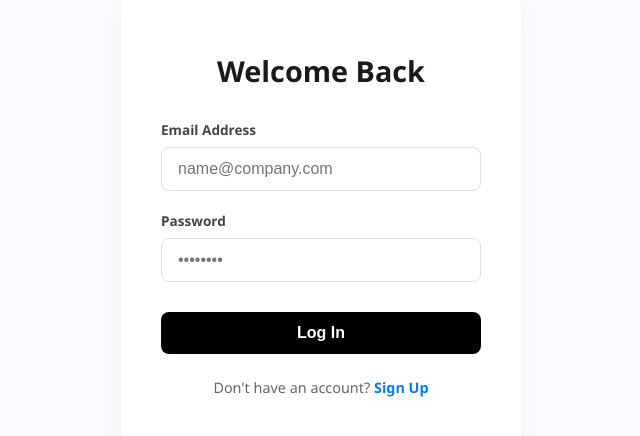
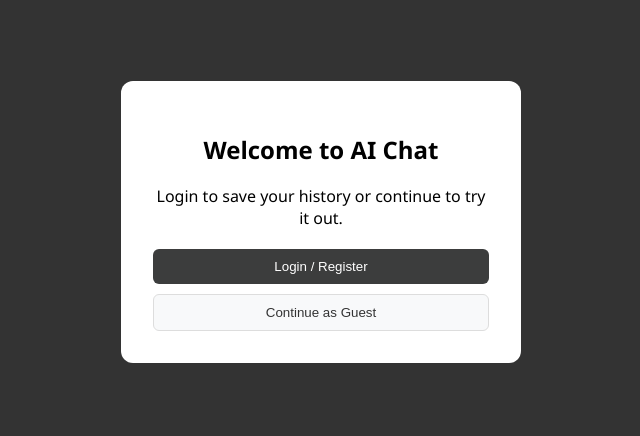
Before and after one commit to denislavgrnv/basic_openai_chatbot, a React (Vite) app in the folder react_chatbot/: page / in a window 1280 px wide. Shown: the part 178-614 px from the top of the page, without its empty margins (319-959 px from the left). Built offline with nearby package versions, Linux system fonts and the light colour scheme.

Commit message:
guest implementation
Guest can chat with the bot. The messages will not be saved for the future. The agent has now summary of the chat's messages. There is a modal that asks you to login or register so you can have chat history.

```diff
--- a/react_chatbot/src/App.jsx
+++ b/react_chatbot/src/App.jsx
@@ -10,6 +10,7 @@ export default function App() {
     const [user, setUser] = useState(() =>
         localStorage.getItem('user_data') ? JSON.parse(localStorage.getItem('user_data')) : null
     );
+    const [guestSummary, setGuestSummary] = useState("");
     const [input, setInput] = useState("");
     const [currentConvoId, setCurrentConvoId] = useState(null);
     const [sidebarRefresh, setSidebarRefresh] = useState(0);
@@ -19,6 +20,7 @@ export default function App() {
     ]);
     const [isTyping, setIsTyping] = useState(false);
     const messagesEndRef = useRef(null);
+    const [showAuthModal, setShowAuthModal] = useState(!localStorage.getItem('user_data'));
 
     useEffect(() => {
         messagesEndRef.current?.scrollIntoView({ behavior: "smooth" });
@@ -29,19 +31,20 @@ export default function App() {
 
         const userText = input;
         setInput("");
-
         const userMsg = { id: Date.now(), text: userText, sender: "user", isNew: false };
         setMessages(prev => [...prev, userMsg]);
         setIsTyping(true);
 
         try {
-            const response = await api.post('http://localhost:5000/api/chat', {
-                userId: user._id,
+            // 2. GUEST LOGIC: If guest, use a different flow
+            if (user?.isGuest) {
+                // You can either call a specific guest API or a limited version of your chat
+                const response = await api.post('http://localhost:5000/api/chat/guest', {
                     userQuestion: userText,
-                conversationId: currentConvoId
+                    historySummary: guestSummary
                 });
 
-            setIsTyping(false);
+                setGuestSummary(response.newSummary);
 
                 const aiMsg = {
                     id: Date.now() + 1,
@@ -49,14 +52,28 @@ export default function App() {
                     sender: "assistant",
                     isNew: true
                 };
-
                 setMessages(prev => [...prev, aiMsg]);
-
+                setIsTyping(false);
+            } else {
+                // REGULAR LOGIC for logged-in users
+                const response = await api.post('http://localhost:5000/api/chat', {
+                    userId: user._id,
+                    userQuestion: userText,
+                    conversationId: currentConvoId
+                });
+                setIsTyping(false);
+                const aiMsg = {
+                    id: Date.now() + 1,
+                    text: response.aiResponse,
+                    sender: "assistant",
+                    isNew: true
+                };
+                setMessages(prev => [...prev, aiMsg]);
                 if (!currentConvoId) {
                     setCurrentConvoId(response.conversationId);
                 }
-
                 setSidebarRefresh(prev => prev + 1);
+            };
         } catch (error) {
             console.error("Chat Error:", error);
             setIsTyping(false);
@@ -120,18 +137,52 @@ export default function App() {
         }
     }, [user?._id]);
 
+    const handleContinueAsGuest = () => {
+        const guestUser = { isGuest: true, name: "Guest" };
+        setUser(guestUser);
+    };
+
+    const handleLogout = () => {
+        localStorage.removeItem('user_data');
+        setUser(null);
+        setCurrentConvoId(null);
+        setMessages([{ id: 'welcome', text: "Hello! How can I help you today?", sender: "assistant", isNew: false }]);
+    }
+
+    // --- AUTH & GUEST MODAL ---
+    if (showAuthModal && !user) {
+        return (
+            <div className="modal-overlay">
+                <div className="auth-choice-card">
+                    <h2>Welcome to AI Chat</h2>
+                    <p>Login to save your history or continue to try it out.</p>
+                    <div className="modal-actions">
+                        <button className="primary-btn" onClick={() => setShowAuthModal(false)}>
+                            Login / Register
+                        </button>
+                        <button className="secondary-btn" onClick={handleContinueAsGuest}>
+                            Continue as Guest
+                        </button>
+                    </div>
+                </div>
+            </div>
+        );
+    }
+
     if (!user) {
         return (
-            <div>
+            <div className="auth-page-container">
                 {isLogin ? (
                     <LoginPage
                         onLoginSuccess={handleAuthSuccess}
                         switchToRegister={toggleView}
+                        onGuestContinue={handleContinueAsGuest} // Pass it here
                     />
                 ) : (
                     <RegisterPage
                         onRegisterSuccess={handleAuthSuccess}
                         switchToLogin={toggleView}
+                        onGuestContinue={handleContinueAsGuest} // And here
                     />
                 )}
             </div>
@@ -140,10 +191,25 @@ export default function App() {
 
     return (
         <div className="app-layout">
+            {/* TOP RIGHT AUTH ACTION */}
+            <div className="top-auth-nav">
+                {user.isGuest ? (
+                    <button className="login-link-btn" onClick={() => setUser(null)}>
+                        Sign In to save history
+                    </button>
+                ) : (
+                    <div className="user-profile-nav">
+                        <button className="logout-btn" onClick={handleLogout}>Logout</button>
+                    </div>
+                )}
+            </div>
+
             <ChatHistorySideBar
-                onSelectConversation={loadConversation}
+                // If guest, we pass an empty array or handle it inside the component
+                onSelectConversation={user.isGuest ? () => { } : loadConversation}
                 onNewChat={handleNewChat}
                 refreshTrigger={sidebarRefresh}
+                isGuest={user.isGuest} // Pass the guest status down
             />
             <main className="main-content">
                 <div className="chat-messages">
@@ -196,18 +262,6 @@ export default function App() {
                         AI may display inaccurate info, so double-check its responses.
                     </p>
                 </div>
-                <button onClick={async () => {
-                    try {
-                        localStorage.removeItem('user_data');
-                        setUser(null);
-                        setSidebarRefresh(prev => prev + 1);
-                        setMessages([{ id: 'welcome', text: "Hello! How can I help you today?", sender: "assistant", isNew: false }]);
-                    } catch (err) {
-                        console.error("Logout failed", err);
-                    }
-                }}>
-                    Logout
-                </button>
             </main>
         </div>
     );
--- a/react_chatbot/src/chatbot.css
+++ b/react_chatbot/src/chatbot.css
@@ -421,3 +421,129 @@ html {
     align-items: flex-start;
     justify-content: flex-start;
 }
+
+.modal-overlay {
+    position: fixed;
+    top: 0;
+    left: 0;
+    width: 100%;
+    height: 100%;
+    background: rgba(0, 0, 0, 0.8);
+    display: flex;
+    justify-content: center;
+    align-items: center;
+    z-index: 1000;
+}
+
+.auth-choice-card {
+    background: white;
+    padding: 2rem;
+    border-radius: 12px;
+    text-align: center;
+    max-width: 400px;
+}
+
+.modal-actions {
+    display: flex;
+    flex-direction: column;
+    gap: 10px;
+    margin-top: 20px;
+}
+
+.primary-btn {
+    background: #3c3d3d;
+    color: white;
+    border: none;
+    padding: 10px;
+    border-radius: 6px;
+    cursor: pointer;
+}
+.secondary-btn {
+    background: #f8f9fa;
+    color: #333;
+    border: 1px solid #ddd;
+    padding: 10px;
+    border-radius: 6px;
+    cursor: pointer;
+}
+
+/* Positioning the Auth link top right */
+.top-auth-nav {
+    position: absolute;
+    top: 20px;
+    right: 30px;
+    z-index: 100;
+}
+
+.login-link-btn {
+    background: #363737;
+    color: white;
+    border: none;
+    padding: 8px 16px;
+    border-radius: 20px;
+    font-weight: 500;
+    cursor: pointer;
+    box-shadow: 0 2px 5px rgba(0, 0, 0, 0.1);
+    transition: transform 0.2s;
+}
+
+.login-link-btn:hover {
+    transform: translateY(-1px);
+    background: #757576;
+}
+
+/* Sidebar styling for Guest Mode */
+.guest-history-msg {
+    padding: 20px;
+    color: #888;
+    font-size: 0.85rem;
+    text-align: center;
+    border: 1px dashed #ddd;
+    margin: 10px;
+    border-radius: 8px;
+}
+
+/* Ensure main content doesn't overlap with the top button */
+.main-content {
+    padding-top: 60px; /* Space for the top-right nav */
+}
+
+.auth-footer {
+    display: flex;
+    flex-direction: column;
+    align-items: center;
+    gap: 10px;
+    margin-top: 20px;
+}
+
+.guest-separator {
+    display: flex;
+    align-items: center;
+    width: 100%;
+    color: #999;
+    font-size: 0.8rem;
+    text-transform: uppercase;
+}
+
+.guest-separator::before,
+.guest-separator::after {
+    content: "";
+    flex: 1;
+    border-bottom: 1px solid #eee;
+    margin: 0 10px;
+}
+
+.guest-link-btn {
+    background: transparent;
+    border: none;
+    color: #666;
+    font-size: 0.9rem;
+    text-decoration: underline;
+    cursor: pointer;
+    padding: 5px;
+    transition: color 0.2s;
+}
+
+.guest-link-btn:hover {
+    color: #007bff;
+}
--- a/react_chatbot/src/components/chat_history/ChatHistorySideBar.jsx
+++ b/react_chatbot/src/components/chat_history/ChatHistorySideBar.jsx
@@ -1,12 +1,23 @@
 import ChatHistoryEachTitle from "./ChatHistoryEachTitle";
 
-export default function ChatHistorySideBar({ onSelectConversation, onNewChat, refreshTrigger }) {
+export default function ChatHistorySideBar({ onSelectConversation, onNewChat, refreshTrigger, isGuest }) {
     return (
         <aside className="sidebar">
             <button className="new-chat-btn" onClick={onNewChat}>+ New Chat</button>
-            <div className="history-label">Recent</div>
 
-            <ChatHistoryEachTitle onSelect={onSelectConversation} refreshTrigger={refreshTrigger} />
+            {!isGuest ? (
+                <>
+                    <div className="history-label">Recent</div>
+                    <ChatHistoryEachTitle
+                        onSelect={onSelectConversation}
+                        refreshTrigger={refreshTrigger}
+                    />
+                </>
+            ) : (
+                <div className="guest-sidebar-empty">
+                    <p>History is disabled in Guest Mode.</p>
+                </div>
+            )}
         </aside>
     );
 }
--- a/react_chatbot/src/components/login/LoginPage.jsx
+++ b/react_chatbot/src/components/login/LoginPage.jsx
@@ -3,7 +3,7 @@ import api from '../../../api/requester.js';
 import './LoginPage.css';
 
 // 1. Add switchToRegister to the props here
-export default function LoginPage({ onLoginSuccess, switchToRegister }) {
+export default function LoginPage({ onLoginSuccess, switchToRegister, onGuestContinue }) {
     const [email, setEmail] = useState("");
     const [password, setPassword] = useState("");
     const [error, setError] = useState("");
@@ -60,16 +60,17 @@ export default function LoginPage({ onLoginSuccess, switchToRegister }) {
                     <button type="submit" className="auth-btn">Log In</button>
                 </form>
 
-                <div className="auth-footer" style={{ marginTop: '1.5rem', textAlign: 'center' }}>
-                    <p style={{ fontSize: '0.9rem', color: '#666' }}>
-                        Don't have an account?{' '}
-                        <span
-                            onClick={switchToRegister}
-                            style={{ color: '#007bff', cursor: 'pointer', fontWeight: 'bold' }}
-                        >
-                            Sign Up
-                        </span>
-                    </p>
+                <div className="auth-footer">
+                    <p>Don't have an account? <span onClick={switchToRegister}>Sign Up</span></p>
+
+                    <div className="guest-separator">or</div>
+                    <button
+                        type="button"
+                        className="guest-link-btn"
+                        onClick={onGuestContinue}
+                    >
+                        Continue as Guest
+                    </button>
                 </div>
             </div>
         </div>
```
Also changed, not shown: 1 other file (tests, documents, lock files or other folders). Lines whose indentation alone changed are shown as unchanged.
